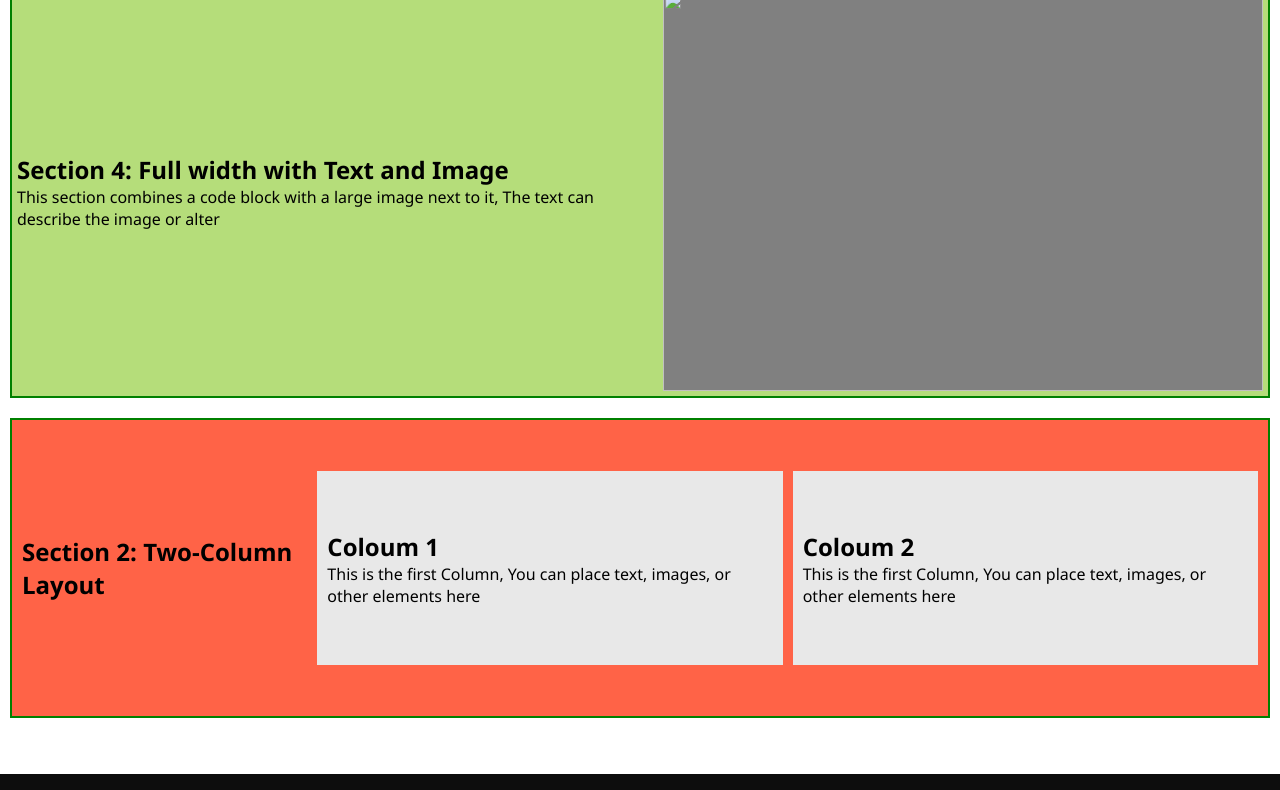
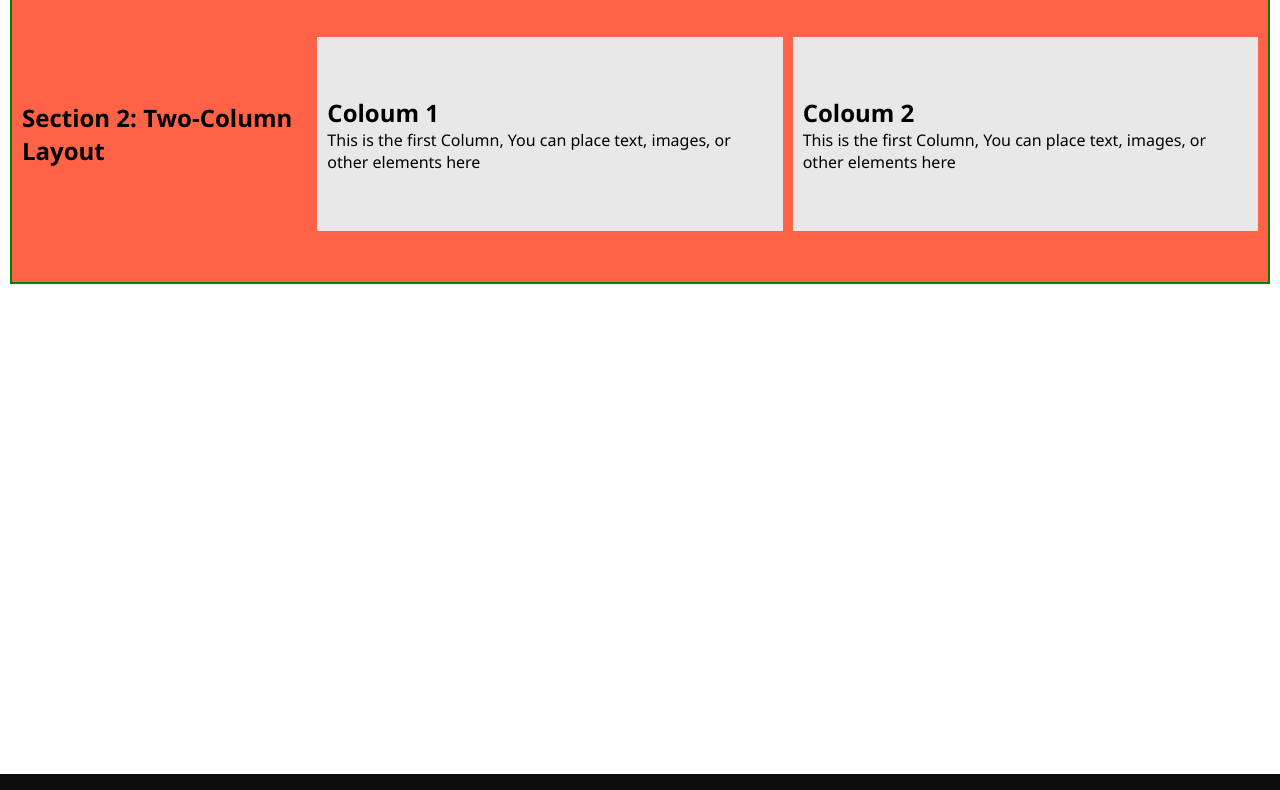
Before and after one commit to EthicalCoder112233/group1000, a plain HTML site: page index.html in a window 1280 px wide. Shown: the part 126-916 px from the top of the page. Drawn offline with Linux system fonts and the light colour scheme.

Commit message:
Update index.html

```diff
--- a/index.html
+++ b/index.html
@@ -121,16 +121,7 @@
     </header>
     <main>
 
-      <div class="section four">
-        <div>
-          <h2>Section 4: Full width with Text and Image</h2>
-          <p>
-            This section combines a code block with a large image next to it,
-            The text can describe the image or alter
-          </p>
-        </div>
-        <img style="height: 400px; width: 600px" src="" alt="" />
-      </div>
+
 
 
 
```
